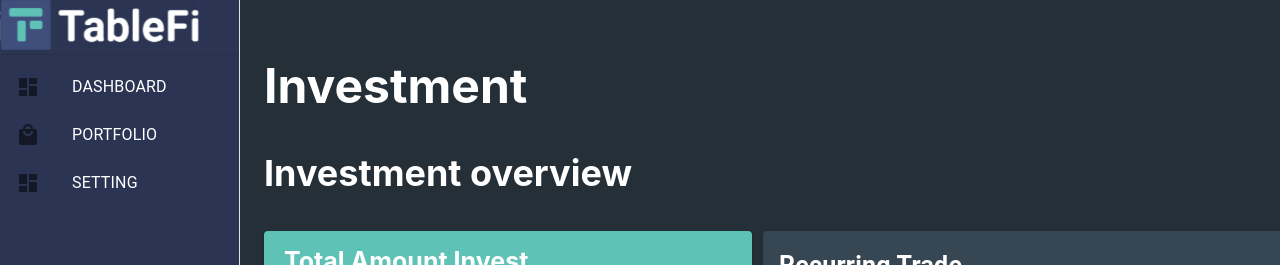
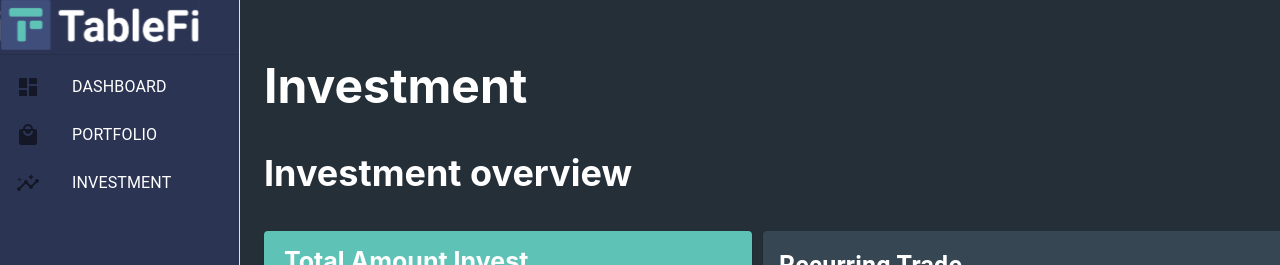
Before and after one commit to rilwan99/Solana-Wallet-Dapp, a Next.js app: page /invest in a window 1280 px wide. Shown: the top 265 px of the page. Built offline with nearby package versions, Linux system fonts and the light colour scheme.

Commit message:
UI updates

```diff
--- a/pages/invest.tsx
+++ b/pages/invest.tsx
@@ -14,6 +14,8 @@ import ListItemIcon from "@mui/material/ListItemIcon";
 import ListItemText from "@mui/material/ListItemText";
 import DashboardIcon from "@mui/icons-material/Dashboard";
 import LocalMallIcon from "@mui/icons-material/LocalMall";
+import InsightsIcon from '@mui/icons-material/Insights';
+
 
 import Table from "@mui/material/Table";
 import TableBody from "@mui/material/TableBody";
@@ -51,6 +53,14 @@ const rows = [
 ];
 
 export const Invest: React.FC = () => {
+
+    const router = useRouter()
+
+    const handleClick = (e) => {
+        e.preventDefault()
+        router.push("/dashboard")
+    }
+
     return (
         <Box
             sx={{
@@ -76,16 +86,32 @@ export const Invest: React.FC = () => {
                     <Divider />
 
                     <List>
-            {["DASHBOARD", "PORTFOLIO", "SETTING"].map((text, index) => (
-              <ListItem key={text} disablePadding>
+
+                        <ListItem key='DASHBOARD' disablePadding>
                             <ListItemButton>
                                 <ListItemIcon className={styles.menuItem}>
-                    {index % 2 === 0 ? <DashboardIcon /> : <LocalMallIcon />}
+                                    <DashboardIcon />
                                 </ListItemIcon>
-                  <ListItemText className={styles.menuItem} primary={text} />
+                                <ListItemText className={styles.menuItem} primary='DASHBOARD' />
                             </ListItemButton>
                         </ListItem>
-            ))}
+                        <ListItem key='PORTFOLIO' disablePadding>
+                            <ListItemButton onClick={handleClick}>
+                                <ListItemIcon className={styles.menuItem}>
+                                    <LocalMallIcon />
+                                </ListItemIcon>
+                                <ListItemText className={styles.menuItem} primary='PORTFOLIO' />
+                            </ListItemButton>
+                        </ListItem>
+                        <ListItem key='INVESTMENT' disablePadding>
+                            <ListItemButton>
+                                <ListItemIcon className={styles.menuItem}>
+                                    <InsightsIcon />
+                                </ListItemIcon>
+                                <ListItemText className={styles.menuItem} primary='INVESTMENT' />
+                            </ListItemButton>
+                        </ListItem>
+
                     </List>
                 </div>
             </Drawer>
```
Also changed, not shown: pages/dashboard.tsx (+0 -8 lines), pages/portfolio.tsx (added, +16 -0 lines). Lines whose indentation alone changed are shown as unchanged.
